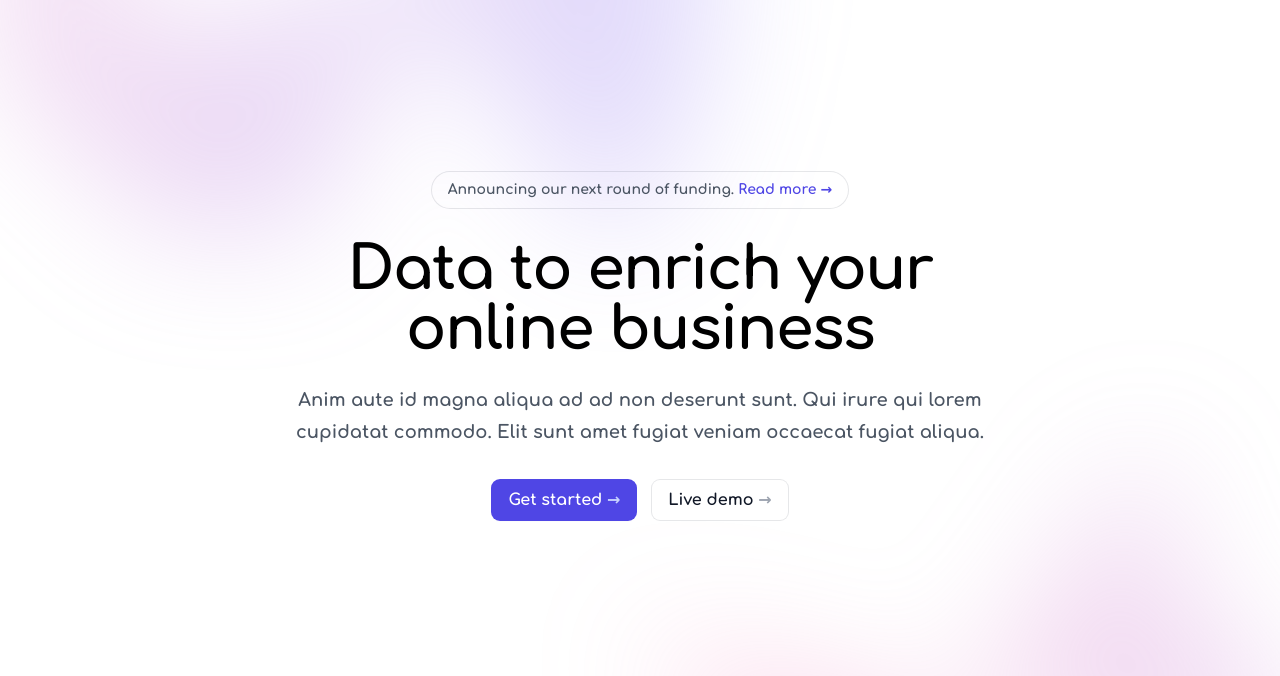
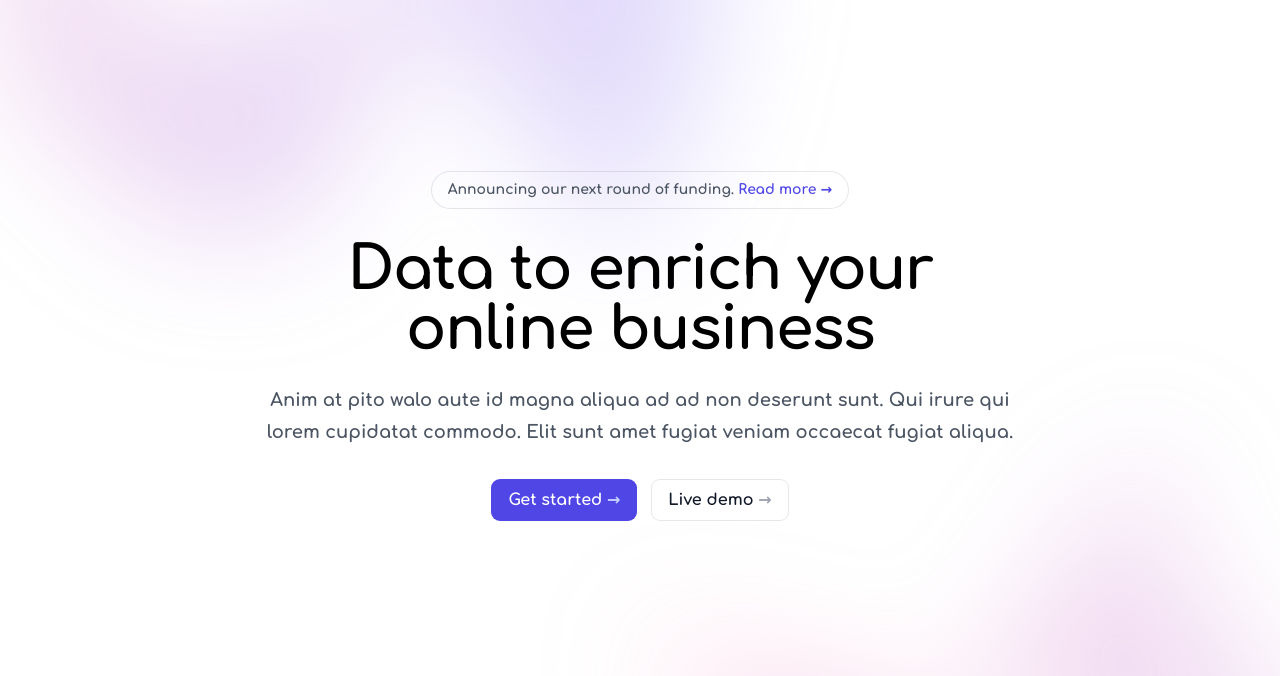
Before and after one commit to ShinjiX-Web/git-practice, a plain HTML site: page index.html in a window 1280 px wide. Shown: the part 124-800 px from the top of the page. Drawn offline with nearby package versions, Linux system fonts and the light colour scheme.

Commit message:
Mac Version Update

```diff
--- a/index.html
+++ b/index.html
@@ -134,7 +134,7 @@
             </div>
             <div>
               <h1 class="text-4xl font-bold tracking-tight sm:text-center sm:text-6xl">Data to enrich your online business</h1>
-              <p class="mt-6 text-lg leading-8 text-gray-600 sm:text-center">Anim aute id magna aliqua ad ad non deserunt sunt. Qui irure qui lorem cupidatat commodo. Elit sunt amet fugiat veniam occaecat fugiat aliqua.</p>
+              <p class="mt-6 text-lg leading-8 text-gray-600 sm:text-center">Anim at pito walo aute id magna aliqua ad ad non deserunt sunt. Qui irure qui lorem cupidatat commodo. Elit sunt amet fugiat veniam occaecat fugiat aliqua.</p>
               <div class="mt-8 flex gap-x-4 sm:justify-center">
                 <a href="#" class="inline-block rounded-lg bg-indigo-600 px-4 py-1.5 text-base font-semibold leading-7 text-white shadow-sm ring-1 ring-indigo-600 hover:bg-indigo-700 hover:ring-indigo-700">
                   Get started
--- a/styles.css
+++ b/styles.css
@@ -12,3 +12,5 @@ body, #navbar {
     background-color: #584AE4;
     color: aliceblue;
 }
+
+/* New comment */
```
